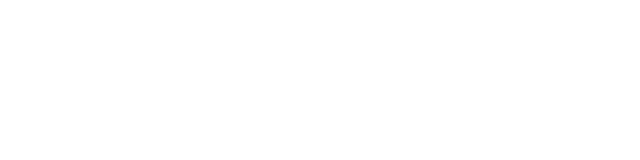
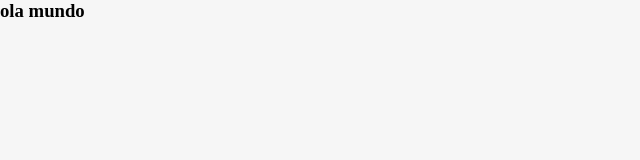
Before and after one commit to TiagoVictor/seucevafront, a React (Create React App) app: page / in a window 1280 px wide. Shown: the top 160 px of the page, without its empty margins (0-640 px from the left). Built offline with nearby package versions, Linux system fonts and the light colour scheme.

Commit message:
criacao da  main , router-dom configurado, esint configurado

```diff
--- a/package.json
+++ b/package.json
@@ -7,7 +7,9 @@
     "@testing-library/react": "^13.4.0",
     "@testing-library/user-event": "^13.5.0",
     "react": "^18.2.0",
+    "react-css-modules": "^4.7.11",
     "react-dom": "^18.2.0",
+    "react-router-dom": "^6.11.0",
     "react-scripts": "5.0.1",
     "web-vitals": "^2.1.4"
   },
--- a/src/App.js
+++ b/src/App.js
@@ -1,7 +1,7 @@
 import './App.css';
 
 function App() {
-	return <div className="App"></div>;
+	return <div className="App">aqui</div>;
 }
 
 export default App;
--- a/src/index.css
+++ b/src/index.css
@@ -1,13 +1,10 @@
 body {
-  margin: 0;
-  font-family: -apple-system, BlinkMacSystemFont, 'Segoe UI', 'Roboto', 'Oxygen',
-    'Ubuntu', 'Cantarell', 'Fira Sans', 'Droid Sans', 'Helvetica Neue',
-    sans-serif;
-  -webkit-font-smoothing: antialiased;
-  -moz-osx-font-smoothing: grayscale;
+  background-color: #f6f6f6;
 }
 
-code {
-  font-family: source-code-pro, Menlo, Monaco, Consolas, 'Courier New',
-    monospace;
+* {
+  box-sizing: border-box;
+  font-family: 'Italiana', serif;
+  margin: 0;
+  padding: 0;
 }
--- a/src/index.js
+++ b/src/index.js
@@ -1,17 +1,13 @@
 import React from 'react';
 import ReactDOM from 'react-dom/client';
 import './index.css';
-import App from './App';
 import reportWebVitals from './reportWebVitals';
+import Router from './routers';
 
 const root = ReactDOM.createRoot(document.getElementById('root'));
 root.render(
-  <React.StrictMode>
-    <App />
-  </React.StrictMode>
+	<React.StrictMode>
+		<Router />
+	</React.StrictMode>
 );
-
-// If you want to start measuring performance in your app, pass a function
-// to log results (for example: reportWebVitals(console.log))
-// or send to an analytics endpoint. Learn more: https://bit.ly/CRA-vitals
 reportWebVitals();
--- /dev/null
+++ b/src/pages/Inicio/index.js
@@ -0,0 +1,3 @@
+export default function Inicio() {
+	return <h3>ola mundo</h3>;
+}
--- /dev/null
+++ b/src/routers.js
@@ -0,0 +1,12 @@
+import { BrowserRouter as Router, Route, Routes } from 'react-router-dom';
+import Inicio from './pages/Inicio';
+
+export default function AppRouter() {
+	return (
+		<Router>
+			<Routes>
+				<Route path="/" element={<Inicio />} />
+			</Routes>
+		</Router>
+	);
+}
```
Also changed, not shown: .eslintrc.json, src/pages/Inicio/Inicio.module.css (added), src/reportWebVitals.js (indentation only), 2 other files (tests, documents, lock files or other folders).
